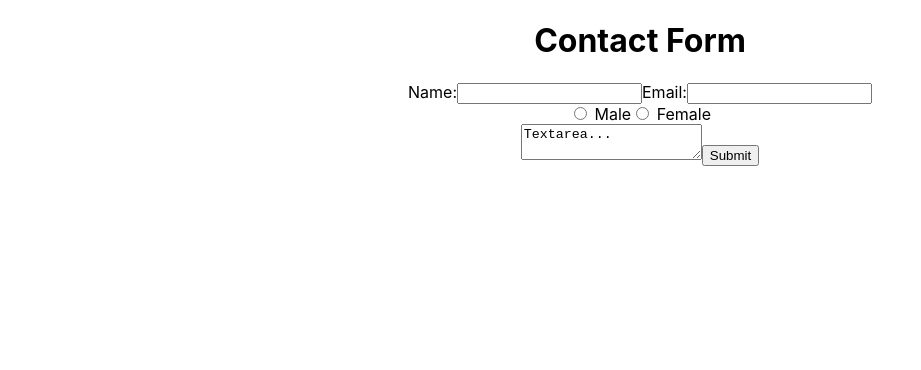
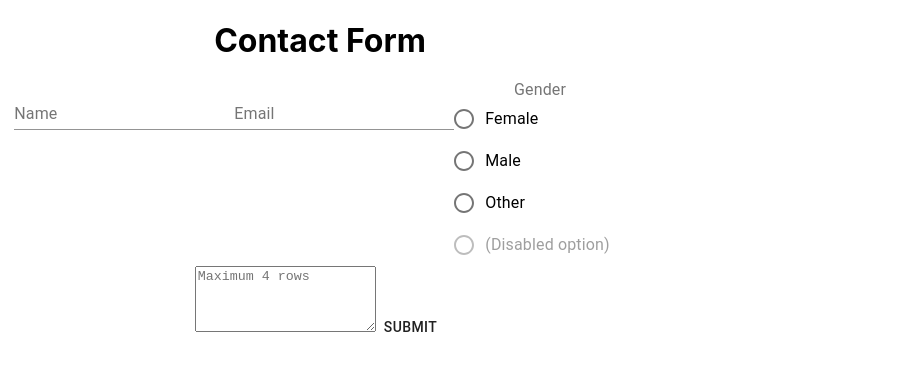
Before and after one commit to eberhe93/perlmanClinic, a React (Create React App) app in the folder perlman-clinic-interview/: page / in a window 1280 px wide. Shown: the top 370 px of the page, without its empty margins (0-921 px from the left). Built offline with nearby package versions, Linux system fonts and the light colour scheme.

Commit message:
Adding material ui design

```diff
--- a/perlman-clinic-interview/package.json
+++ b/perlman-clinic-interview/package.json
@@ -3,6 +3,7 @@
   "version": "0.1.0",
   "private": true,
   "dependencies": {
+    "@material-ui/core": "^4.11.0",
     "@testing-library/jest-dom": "^4.2.4",
     "@testing-library/react": "^9.3.2",
     "@testing-library/user-event": "^7.1.2",
--- a/perlman-clinic-interview/src/Components/ContactForm/ContactForm.js
+++ b/perlman-clinic-interview/src/Components/ContactForm/ContactForm.js
@@ -1,25 +1,30 @@
 import React, { Component } from 'react';
 import ErrorMessage from '../ErrorMessage/ErrorMessage';
 import { validateEmail } from '../../Modules/form-validation';
+import {
+  TextField,
+  FormControl,
+  FormLabel,
+  RadioGroup,
+  FormControlLabel,
+  Radio,
+  TextareaAutosize,
+  Button
+} from '@material-ui/core/';
 
 class ContactForm extends Component {
   constructor(props) {
     super(props);
 
     this.state = {
-      formFields: {
       name: '',
       email: '',
       gender: '',
       textarea: ''
-      },
-      errors: [],
-      validated: false
     };
 
     this.getValidationErrors = this.getValidationErrors.bind(this);
     this.submitForm = this.submitForm.bind(this);
-
   }
 
   handleInputChange(e) {
@@ -33,7 +38,7 @@ class ContactForm extends Component {
   getValidationErrors() {
     const errorList = [];
 
-    for (let [key, value] of Object.entries(this.state.formFields)) {
+    for (let [key, value] of Object.entries(this.state)) {
       if (!value) {
         errorList.push(key);
       }
@@ -57,47 +62,75 @@ class ContactForm extends Component {
     this.getValidationErrors();
   }
   render() {
+    console.log(this.state);
     return (
-      <div>
+      <div style={{width:'50%'}}>
         <h1> Contact Form </h1>
-
         <form>
-          {this.state.formFields.name.length === 0 && this.state.validated ? (
+          {this.state.name.length === 0 && this.state.validated ? (
             <ErrorMessage name="name" errors={this.state.errors} />
           ) : null}
-          <label>
-            Name:
-            <input
-              type="text"
+          <TextField
+            id="standard-basic"
+            label="Name"
             name="name"
             onChange={e => this.handleInputChange(e)}
           />
-          </label>
-          {!this.state.formFields.email && this.state.validated ? (
+
+          {!this.state.email && this.state.validated ? (
             <ErrorMessage name="email" errors={this.state.errors} />
           ) : null}
-          <label>
-            Email:
-            <input
-              type="email"
+          <TextField
+            id="standard-basic"
+            label="Email"
             name="email"
             onChange={e => this.handleInputChange(e)}
           />
-            {!this.state.formFields.gender && this.state.validated ? (
+
+          {!this.state.gender && this.state.validated ? (
             <ErrorMessage name="gender" errors={this.state.errors} />
           ) : null}
-          </label>
-          <div onChange={e => this.setGender(e)}>
-            <input type="radio" value="Male" name="gender" /> Male
-            <input type="radio" value="Female" name="gender" /> Female
-          </div>
-          {!this.state.formFields.textarea && this.state.validated ? (
+
+          <FormControl component="fieldset">
+            <FormLabel component="legend">Gender</FormLabel>
+            <RadioGroup
+              aria-label="gender"
+              name="gender1"
+              onChange={e => this.setGender(e)}
+            >
+              <FormControlLabel
+                value="female"
+                control={<Radio />}
+                label="Female"
+              />
+              <FormControlLabel value="male" control={<Radio />} label="Male" />
+              <FormControlLabel
+                value="other"
+                control={<Radio />}
+                label="Other"
+              />
+              <FormControlLabel
+                value="disabled"
+                disabled
+                control={<Radio />}
+                label="(Disabled option)"
+              />
+            </RadioGroup>
+          </FormControl>
+
+
+          {!this.state.textarea && this.state.validated ? (
             <ErrorMessage name="textarea" errors={this.state.errors} />
           ) : null}
-          <textarea onChange={e => this.handleInputChange(e)} name="textarea">
-            Textarea...
-          </textarea>
-          <button onClick={this.submitForm}>Submit</button>
+          <TextareaAutosize
+            onChange={e => this.handleInputChange(e)}
+            name="textarea"
+            rowsMin={4}
+            aria-label="maximum height"
+            placeholder="Maximum 4 rows"
+          />
+
+          <Button onClick={this.submitForm}>Submit</Button>
         </form>
       </div>
     );
```
Also changed, not shown: 1 other file (tests, documents, lock files or other folders). Lines whose indentation alone changed are shown as unchanged.
